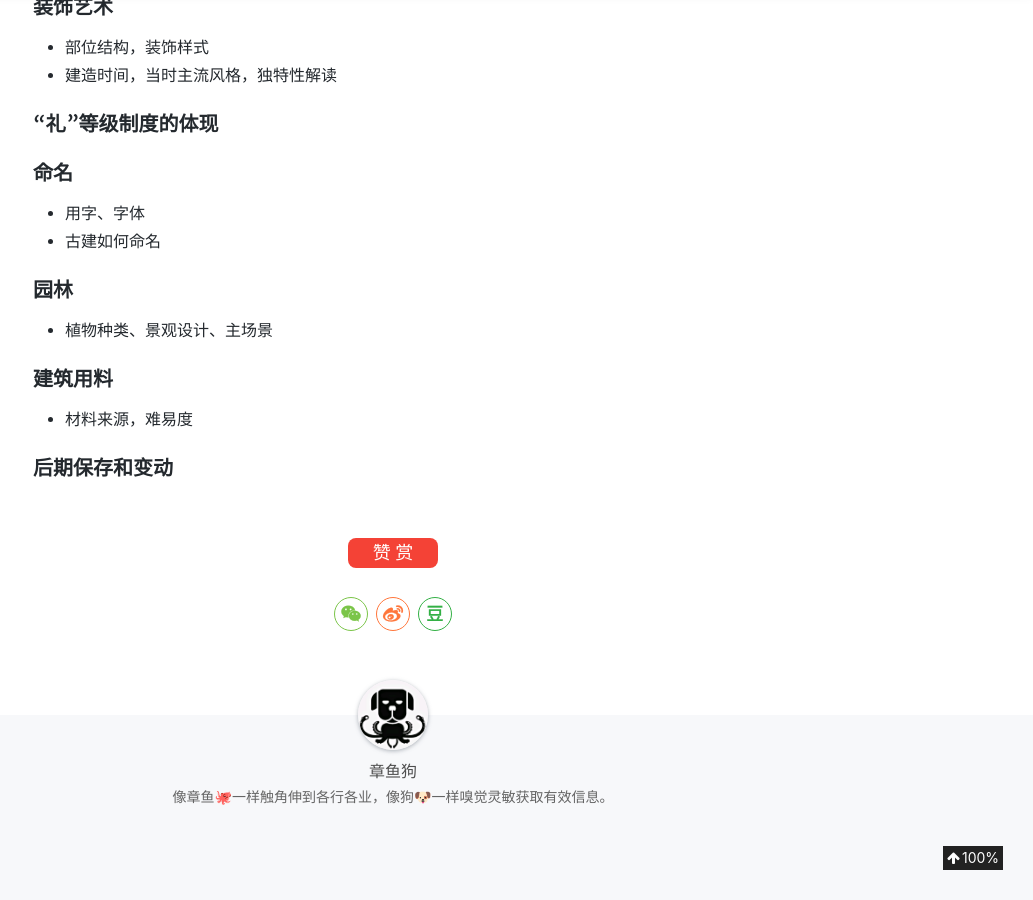
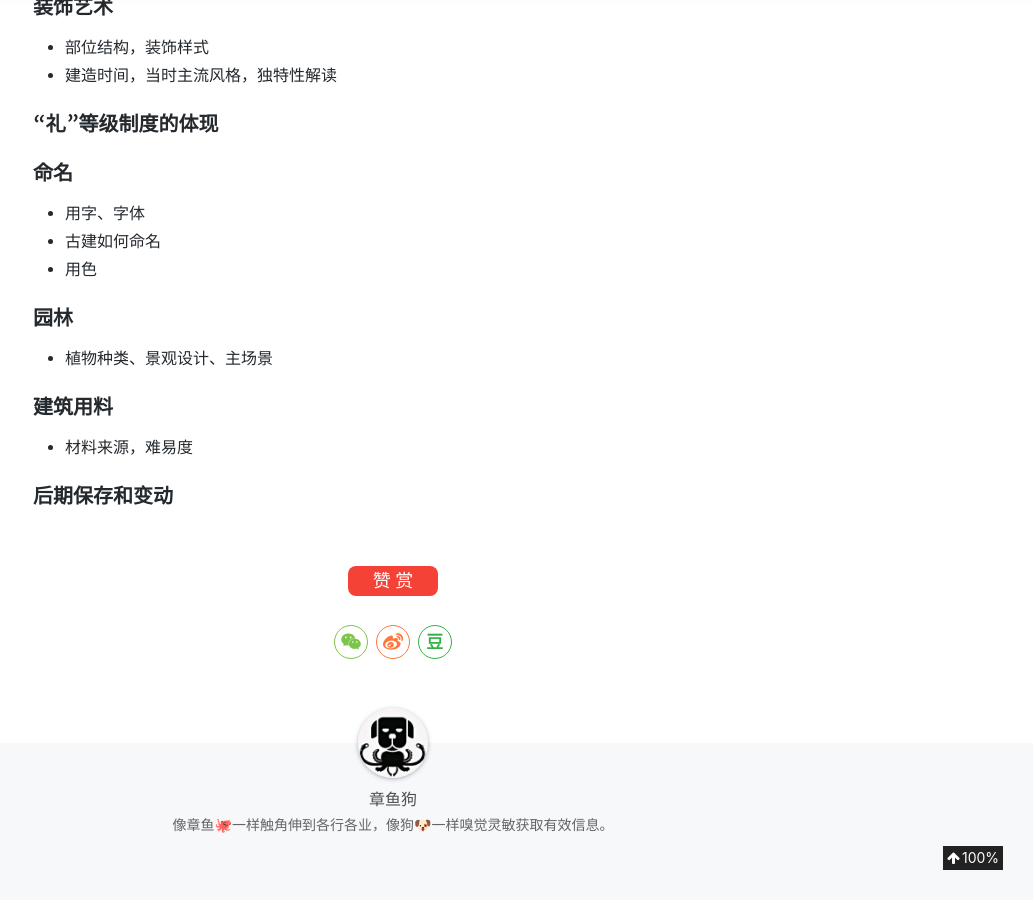
Before and after one commit to aJiea/ajiea.github.io, a Jekyll site: the page built from _posts/2019-06-24-degustation-old-architecture.md, in a window 1280 px wide and 900 px high, scrolled down 1804 px. Shown: the whole window, without its empty margins (247-1280 px from the left). Built offline with Jekyll 4.4.1, drawn with Linux system fonts in a browser that asks for light colours; nearby versions of some CDN libraries; comment, search, counter and statistics services are not loaded; a style sheet for code colours, icons or effects is not loaded.

Commit message:
Update 2019-06-24-degustation-old-architecture.md

```diff
--- a/_posts/2019-06-24-degustation-old-architecture.md
+++ b/_posts/2019-06-24-degustation-old-architecture.md
@@ -78,6 +78,7 @@ categories: 'ARCHITECTURE'
 
 - 用字、字体
 - 古建如何命名
+- 用色
 
 ### 园林
 
```
